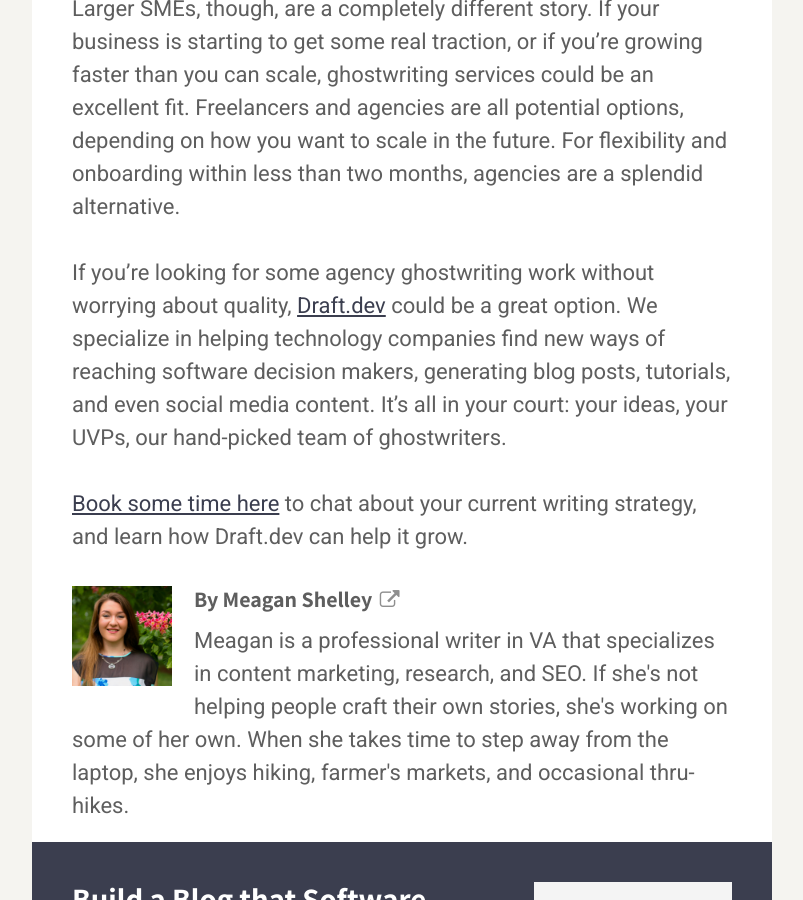
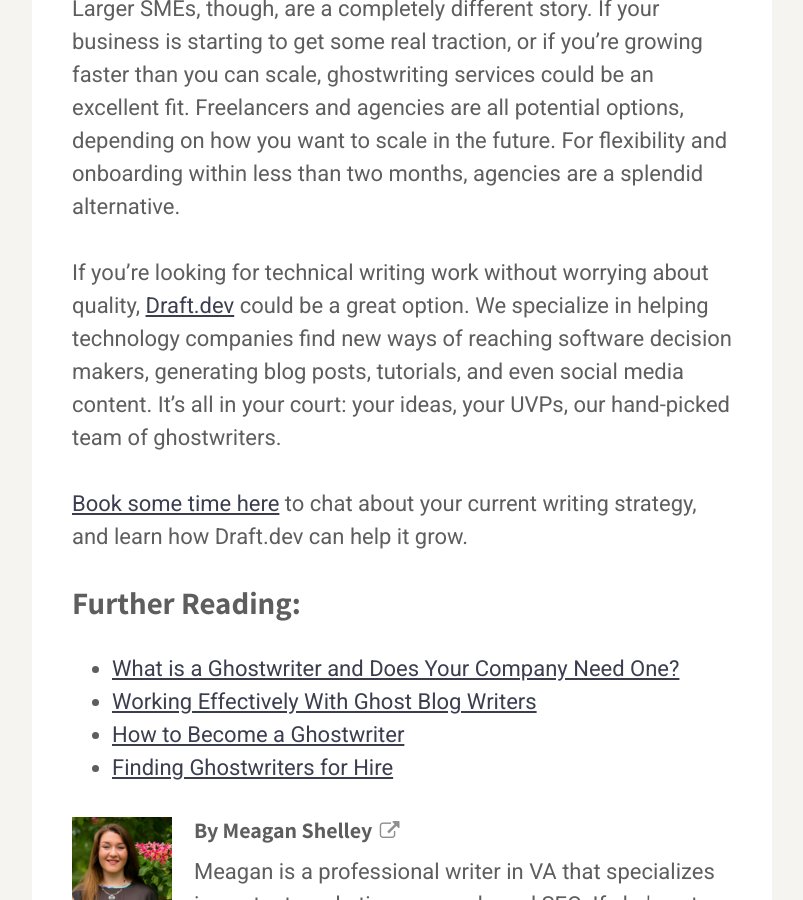
Before and after one commit to karllhughes/learn, a Jekyll site: the page built from _posts/2022-03-18-ghostwriting.md, in a window 1280 px wide and 900 px high, scrolled down 7394 px. Shown: the whole window, without its empty margins (238-1041 px from the left). Built offline with Jekyll 4.4.1, drawn with Linux system fonts in a browser that asks for light colours; a script that is not in the unit is left out; some of the changed text lies outside the part shown.

Commit message:
Updating ghostwriting page

```diff
--- a/_posts/2022-03-18-what-is-a-ghostwriter-and-does-your-company-need-one.md
+++ b/_posts/2022-03-18-ghostwriting.md
@@ -88,6 +88,15 @@
 
 Larger SMEs, though, are a completely different story. If your business is starting to get some real traction, or if you’re growing faster than you can scale, ghostwriting services could be an excellent fit. Freelancers and agencies are all potential options, depending on how you want to scale in the future. For flexibility and onboarding within less than two months, agencies are a splendid alternative.
 
-If you’re looking for some agency ghostwriting work without worrying about quality, [Draft.dev](https://draft.dev/) could be a great option. We specialize in helping technology companies find new ways of reaching software decision makers, generating blog posts, tutorials, and even social media content. It’s all in your court: your ideas, your UVPs, our hand-picked team of ghostwriters.
+If you’re looking for technical writing work without worrying about quality, [Draft.dev](https://draft.dev/) could be a great option. We specialize in helping technology companies find new ways of reaching software decision makers, generating blog posts, tutorials, and even social media content. It’s all in your court: your ideas, your UVPs, our hand-picked team of ghostwriters.
 
 [Book some time here](https://draft.dev/call) to chat about your current writing strategy, and learn how Draft.dev can help it grow.
+
+### Further Reading:
+<ul>
+  {% for post in site.categories.ghostwriting %}
+    {% if post.url %}
+        <li><a href="{{post.url | prepend: site.baseurl}}">{{ post.title }}</a></li>
+    {% endif %}
+  {% endfor %}
+</ul>
```
